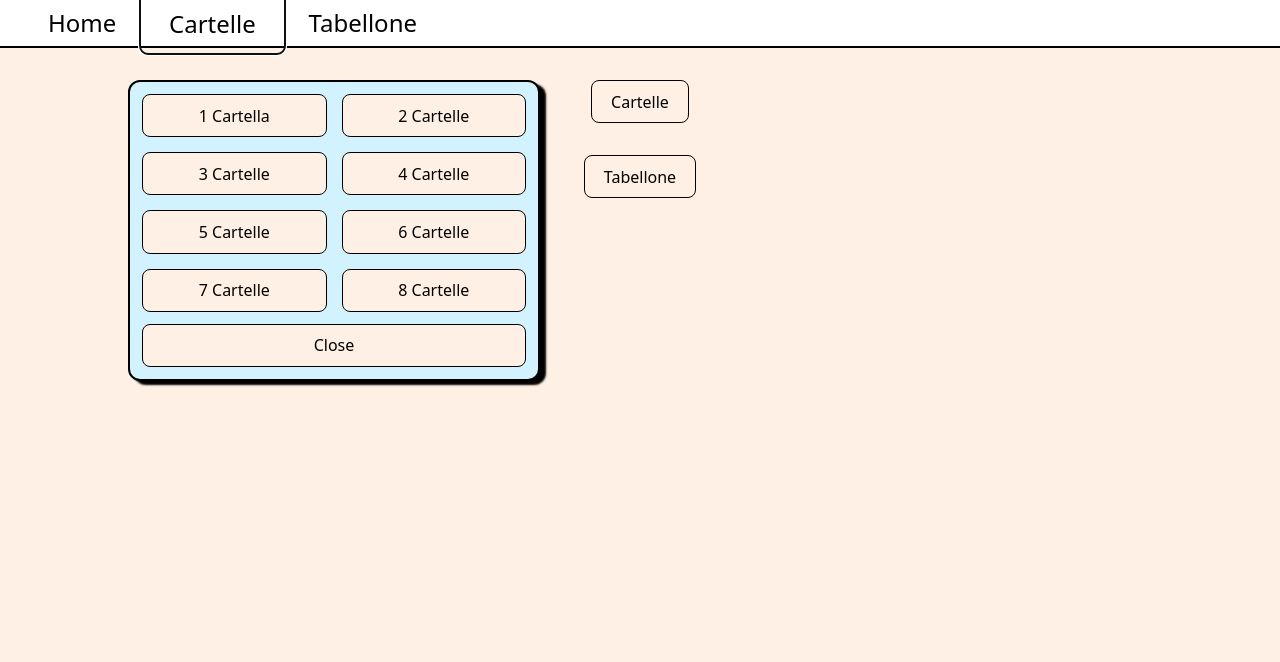
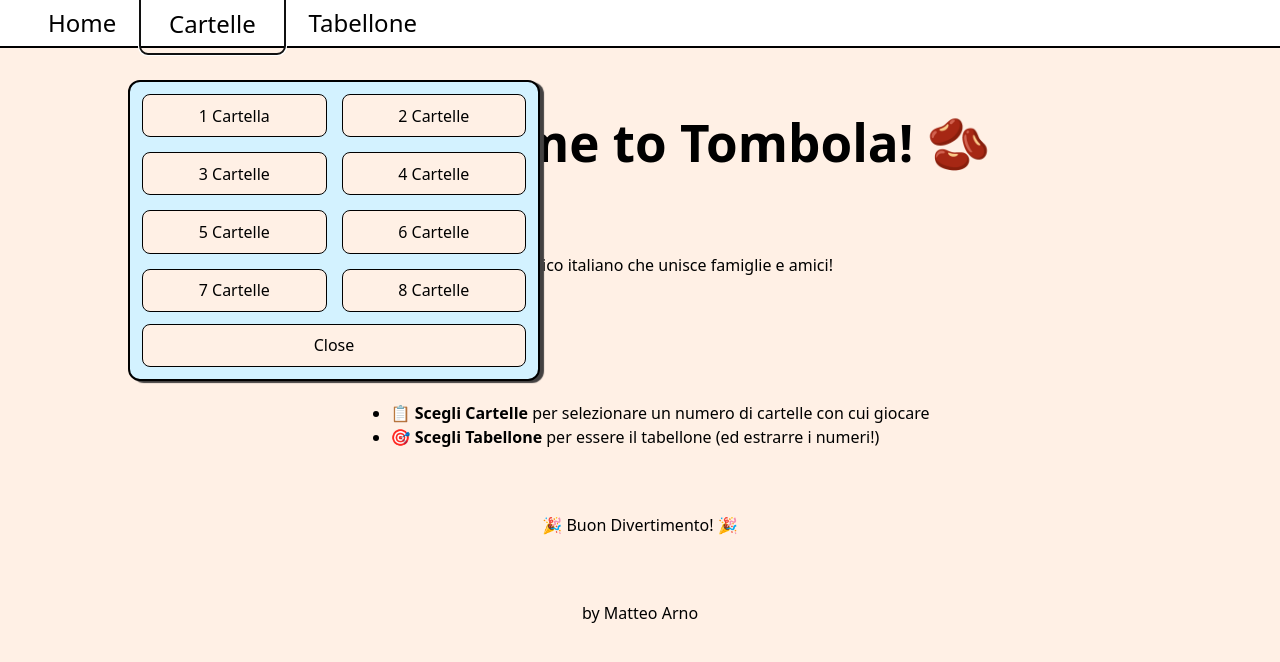
Before and after one commit to arnomatt/tombola, a React (Vite) app: page / in a window 1280 px wide. Both pictures are taken after a click on the button "Cartelle". Shown: the top 662 px of the page. Built offline with nearby package versions, Linux system fonts and the light colour scheme; a web font is replaced by a local one.

Commit message:
adding modal animations and welcome message

```diff
--- a/src/components/modal/Modal.css
+++ b/src/components/modal/Modal.css
@@ -1,11 +1,21 @@
 @keyframes fadeInUp {
   from {
     opacity: 0;
-    transform: translateY(40px);
+    transform: translateY(-40px);
   }
   to {
     opacity: 1;
     transform: translateY(0);
+  }
+}
+
+@keyframes fadeOut {
+  from {
+    opacity: 1;
+  }
+  to {
+    opacity: 0;
+    transform: translateY(40px);
   }
 }
 
@@ -16,7 +26,7 @@
     background: var(--tertiary-color);
     border: 2px solid black;
     border-radius: 12px;
-    box-shadow: 6px 4px 2px;
+    box-shadow: 4px 2px 1px rgb(67, 65, 65);
     animation: fadeInUp 0.4s ease;
     padding: 12px;
     align-self: start;
@@ -24,6 +34,10 @@
     display: flex;
     flex-direction: column;
     gap: 12px;
+}
+
+.closing {
+    animation: fadeOut 0.4s ease forwards;
 }
 
 
--- a/src/components/modal/Modal.tsx
+++ b/src/components/modal/Modal.tsx
@@ -1,4 +1,4 @@
-import { useContext, useEffect, useRef } from 'react';
+import { useContext, useEffect, useRef, useState } from 'react';
 import './Modal.css';
 import { ModalContext } from '../../contexts/ModalContext';
 import { useNavigate } from 'react-router';
@@ -7,6 +7,7 @@ export const Modal = () => {
     const context = useContext(ModalContext);
     const navigate = useNavigate();
     const modalRef = useRef<HTMLDivElement>(null);
+    const [isClosing, setIsClosing] = useState(false);
 
     useEffect(() => {
         const handleClickOutsideModal = (e: MouseEvent) => {
@@ -27,11 +28,18 @@ export const Modal = () => {
         } else {
             navigate(`/cartelle`);
         }
-        context?.setModalVisibility(false);
+        setIsClosing(true);
+    }
+
+    const handleAnimationEnd = () => {
+        if (isClosing) {
+            context?.setModalVisibility(false);
+            setIsClosing(false);
+        }
     }
 
     return (
-        <div className='modal' ref={modalRef}>
+        <div className={isClosing ? 'modal closing' : 'modal'} ref={modalRef} onAnimationEnd={handleAnimationEnd}>
             <div className='buttons'>
                 {Array.from({ length: 8 }).map((_, i) => <button onClick={() => handleClick(i + 1)}>{i + 1} {i === 0 ? 'Cartella' : 'Cartelle'}</button>)}
             </div>
--- a/src/pages/Landing.tsx
+++ b/src/pages/Landing.tsx
@@ -1,16 +1,23 @@
-import { useNavigate } from "react-router";
 import './Landing.css';
-import { useContext } from "react";
-import { ModalContext } from "../contexts/ModalContext";
 
 export const Landing = () => {
-    const modalContext = useContext(ModalContext);
-    const navigate = useNavigate();
 
     return (
         <div className='landing'>
-            <button onClick={() => modalContext?.setModalVisibility(true)}>Cartelle</button>
-            <button onClick={() => navigate('/tabellone')}>Tabellone</button>
+            <h1>🫘 Welcome to Tombola! 🫘</h1>
+            <p className='subtitle'>Il gioco classico italiano che unisce famiglie e amici!</p>
+
+            <div className='instructions'>
+                <h2>Come Giocare:</h2>
+                <ul>
+                    <li>📋 <strong>Scegli Cartelle</strong> per selezionare un numero di cartelle con cui giocare</li>
+                    <li>🎯 <strong>Scegli Tabellone</strong> per essere il tabellone (ed estrarre i numeri!)</li>
+                </ul>
+            </div>
+
+            <p className='enjoy'>🎉 Buon Divertimento! 🎉</p>
+
+            <p className='author'>by Matteo Arno</p>
         </div>
     )
 }
```
